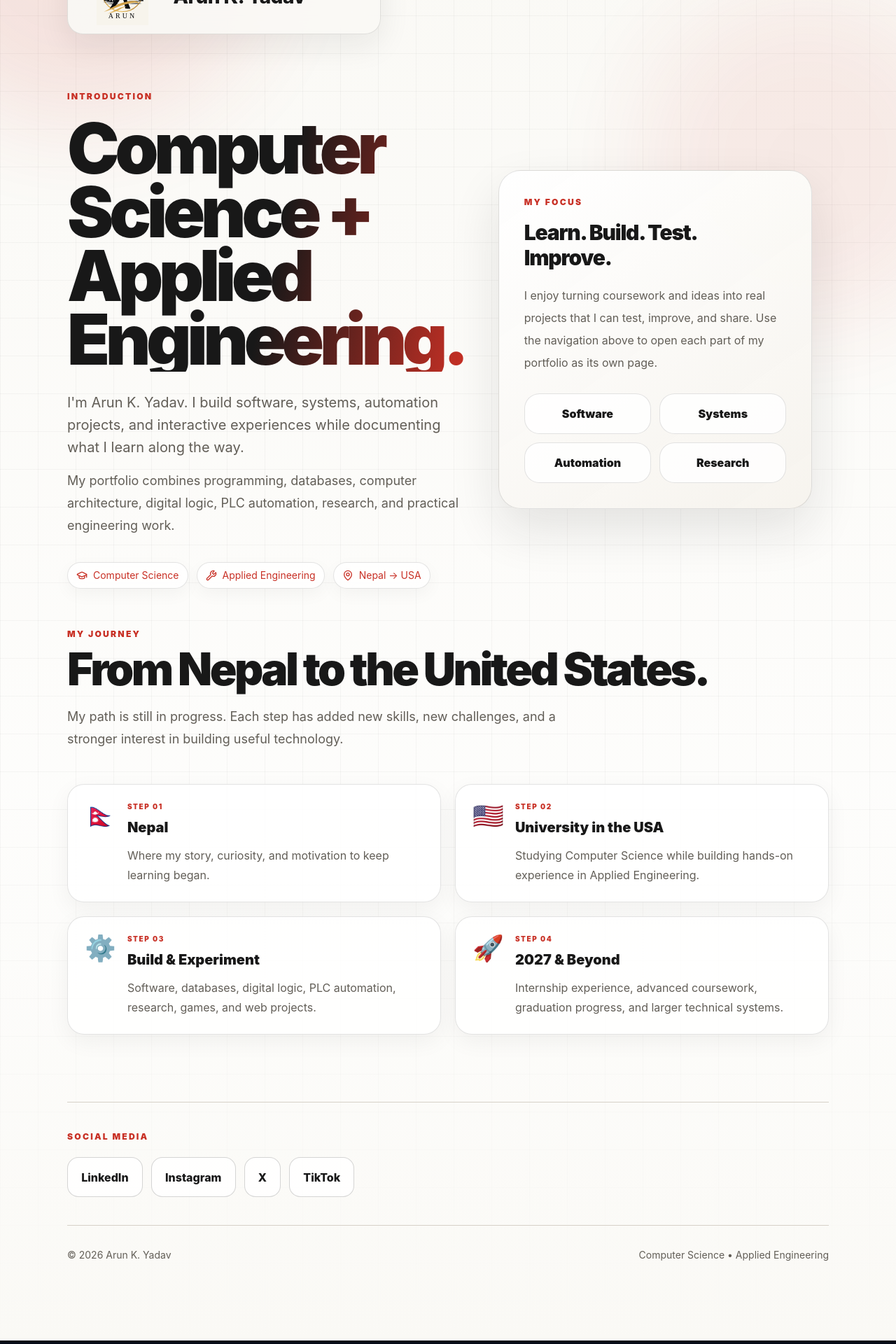
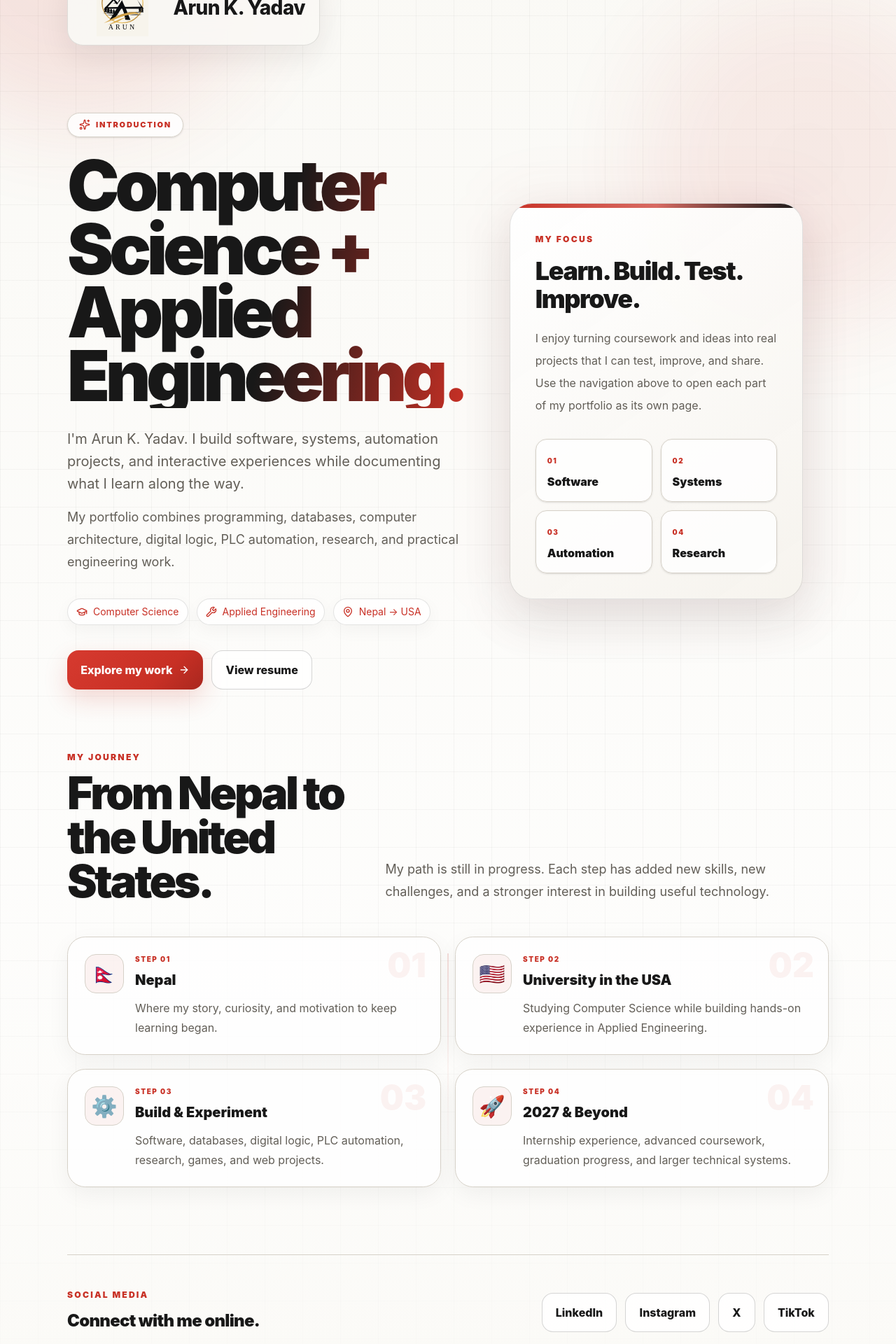
Before and after one commit to arunyadav-214/learning-website, a Next.js app: page / in a window 1280 px wide. Shown: the part 140-2060 px from the top of the page at 70% size. Built offline with nearby package versions, Linux system fonts and the light colour scheme.

Commit message:
Polish homepage while preserving all existing content

```diff
--- a/app/page.tsx
+++ b/app/page.tsx
@@ -1,4 +1,4 @@
-import { ArrowRight, GraduationCap, MapPin, Wrench } from "lucide-react";
+import { ArrowRight, GraduationCap, MapPin, Sparkles, Wrench } from "lucide-react";
 import PortfolioNav from "./PortfolioNav";
 
 const journey = [
@@ -40,20 +40,25 @@ export default function Home() {
         <div className="aurora aurora-one" aria-hidden="true" />
         <div className="aurora aurora-two" aria-hidden="true" />
 
-        <div className="mx-auto max-w-6xl px-5 pb-20 pt-6 sm:px-8 lg:pt-20">
-          <header className="glass-nav flex items-center gap-4 rounded-[1.4rem] px-4 py-3 sm:px-5 lg:max-w-md">
+        <div className="mx-auto max-w-6xl px-5 pb-20 pt-6 sm:px-8 lg:pt-24">
+          <header className="glass-nav inline-flex items-center gap-4 rounded-[1.4rem] px-4 py-3 sm:px-5">
             <a href="/" className="brand-home-link" aria-label="Arun Learning Hub home">
               <img src="/arun-logo.svg" alt="Arun logo" className="brand-logo-full" />
               <span className="brand-name">Arun K. Yadav</span>
             </a>
           </header>
 
-          <div className="grid items-center gap-12 pb-14 pt-20 lg:min-h-[650px] lg:grid-cols-[1.05fr_.95fr]">
-            <div>
-              <p className="section-kicker">INTRODUCTION</p>
-              <h1 className="hero-title mt-5 font-heading">
+          <div className="grid items-center gap-12 pb-16 pt-24 lg:min-h-[660px] lg:grid-cols-[1.08fr_.92fr] lg:gap-16">
+            <div className="relative">
+              <div className="mb-6 inline-flex items-center gap-2 rounded-full border border-[#c83025]/20 bg-white/70 px-4 py-2 text-[11px] font-black uppercase tracking-[0.16em] text-[#c83025] shadow-sm backdrop-blur">
+                <Sparkles className="h-4 w-4" aria-hidden="true" />
+                Introduction
+              </div>
+
+              <h1 className="hero-title font-heading">
                 <span className="block text-gradient">Computer Science + Applied Engineering.</span>
               </h1>
+
               <p className="mt-7 max-w-2xl text-lg leading-8 text-muted-foreground sm:text-xl">
                 I&apos;m Arun K. Yadav. I build software, systems, automation projects, and interactive experiences while documenting what I learn along the way.
               </p>
@@ -67,39 +72,56 @@ export default function Home() {
                 <span className="mini-chip"><MapPin className="h-4 w-4" /> Nepal → USA</span>
               </div>
 
-              <div className="mt-9 lg:hidden">
+              <div className="mt-9 flex flex-wrap gap-3">
                 <a href="/projects" className="primary-button">
                   Explore my work <ArrowRight className="h-4 w-4" />
                 </a>
+                <a href="/resume" className="secondary-button">View resume</a>
               </div>
             </div>
 
-            <div className="glass-card rounded-[2rem] p-7 sm:p-9">
+            <div className="relative">
+              <div className="absolute -inset-4 -z-10 rounded-[2.4rem] bg-[#c83025]/[0.05] blur-2xl" aria-hidden="true" />
+              <div className="glass-card overflow-hidden rounded-[2rem] p-0">
+                <div className="h-1.5 w-full bg-gradient-to-r from-[#c83025] via-[#d86a62] to-[#181818]" />
+                <div className="p-7 sm:p-9">
                   <p className="section-kicker">MY FOCUS</p>
-              <h2 className="mt-4 text-3xl font-black tracking-[-0.04em]">Learn. Build. Test. Improve.</h2>
+                  <h2 className="mt-4 text-3xl font-black tracking-[-0.04em] sm:text-4xl">Learn. Build. Test. Improve.</h2>
                   <p className="mt-5 leading-8 text-muted-foreground">
                     I enjoy turning coursework and ideas into real projects that I can test, improve, and share. Use the navigation above to open each part of my portfolio as its own page.
                   </p>
-              <div className="mt-7 grid grid-cols-2 gap-3">
-                {["Software", "Systems", "Automation", "Research"].map((item) => (
-                  <div key={item} className="rounded-xl border border-white/10 bg-white/[0.03] p-4 text-center font-black">{item}</div>
+
+                  <div className="mt-8 grid grid-cols-2 gap-3">
+                    {["Software", "Systems", "Automation", "Research"].map((item, index) => (
+                      <div key={item} className="rounded-2xl border border-black/10 bg-white/75 p-4 shadow-sm">
+                        <span className="text-[10px] font-black uppercase tracking-[0.14em] text-[#c83025]">0{index + 1}</span>
+                        <p className="mt-2 font-black text-[#181818]">{item}</p>
+                      </div>
                     ))}
                   </div>
                 </div>
               </div>
+            </div>
+          </div>
 
-          <section id="journey" className="pb-24">
+          <section id="journey" className="pb-24 pt-6">
+            <div className="grid gap-8 lg:grid-cols-[.8fr_1.2fr] lg:items-end">
+              <div>
                 <p className="section-kicker">MY JOURNEY</p>
                 <h2 className="section-title mt-3 font-heading">From Nepal to the United States.</h2>
-            <p className="mt-5 max-w-3xl text-lg leading-8 text-muted-foreground">
+              </div>
+              <p className="max-w-3xl text-lg leading-8 text-muted-foreground">
                 My path is still in progress. Each step has added new skills, new challenges, and a stronger interest in building useful technology.
               </p>
+            </div>
 
             <div className="relative mt-12 grid gap-5 md:grid-cols-2">
+              <div className="absolute left-1/2 top-6 hidden h-[calc(100%-3rem)] w-px -translate-x-1/2 bg-gradient-to-b from-[#c83025]/30 via-[#c83025]/10 to-transparent md:block" aria-hidden="true" />
               {journey.map((item, index) => (
-                <article key={item.title} className="rounded-[1.5rem] border border-white/10 bg-white/[0.035] p-6">
+                <article key={item.title} className="group relative overflow-hidden rounded-[1.6rem] border border-black/10 bg-white/75 p-6 shadow-[0_10px_35px_rgba(24,24,24,.05)] transition hover:-translate-y-1 hover:border-[#c83025]/30 hover:shadow-[0_18px_45px_rgba(24,24,24,.08)]">
+                  <div className="absolute right-5 top-4 text-5xl font-black text-[#c83025]/[0.06]">0{index + 1}</div>
                   <div className="flex items-start gap-4">
-                    <span className="text-4xl" aria-hidden="true">{item.flag}</span>
+                    <span className="grid h-14 w-14 shrink-0 place-items-center rounded-2xl border border-[#c83025]/15 bg-[#c83025]/[0.06] text-3xl" aria-hidden="true">{item.flag}</span>
                     <div>
                       <p className="text-[10px] font-black uppercase tracking-[0.16em] text-[#c83025]">Step 0{index + 1}</p>
                       <h3 className="mt-2 text-xl font-black">{item.title}</h3>
@@ -111,14 +133,19 @@ export default function Home() {
             </div>
           </section>
 
-          <section id="social-media" className="border-t border-black/10 py-10">
+          <section id="social-media" className="border-t border-black/10 py-12">
+            <div className="flex flex-col gap-6 sm:flex-row sm:items-end sm:justify-between">
+              <div>
                 <p className="section-kicker">SOCIAL MEDIA</p>
-            <div className="mt-5 flex flex-wrap gap-3">
+                <h2 className="mt-3 text-2xl font-black tracking-[-0.03em]">Connect with me online.</h2>
+              </div>
+              <div className="flex flex-wrap gap-3">
                 {socials.map(([name, href]) => (
                   <a key={name} href={href} target="_blank" rel="noreferrer" className="secondary-button">
                     {name}
                   </a>
                 ))}
+              </div>
             </div>
           </section>
 
```
Lines whose indentation alone changed are shown as unchanged.
